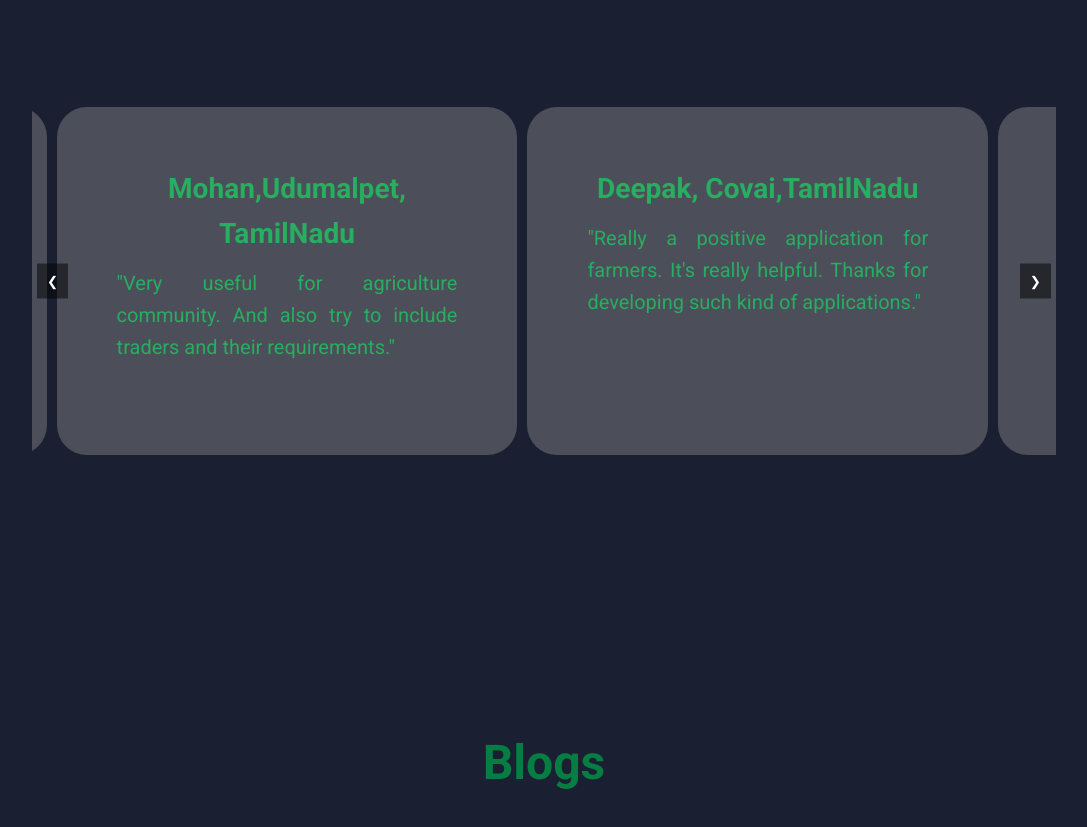
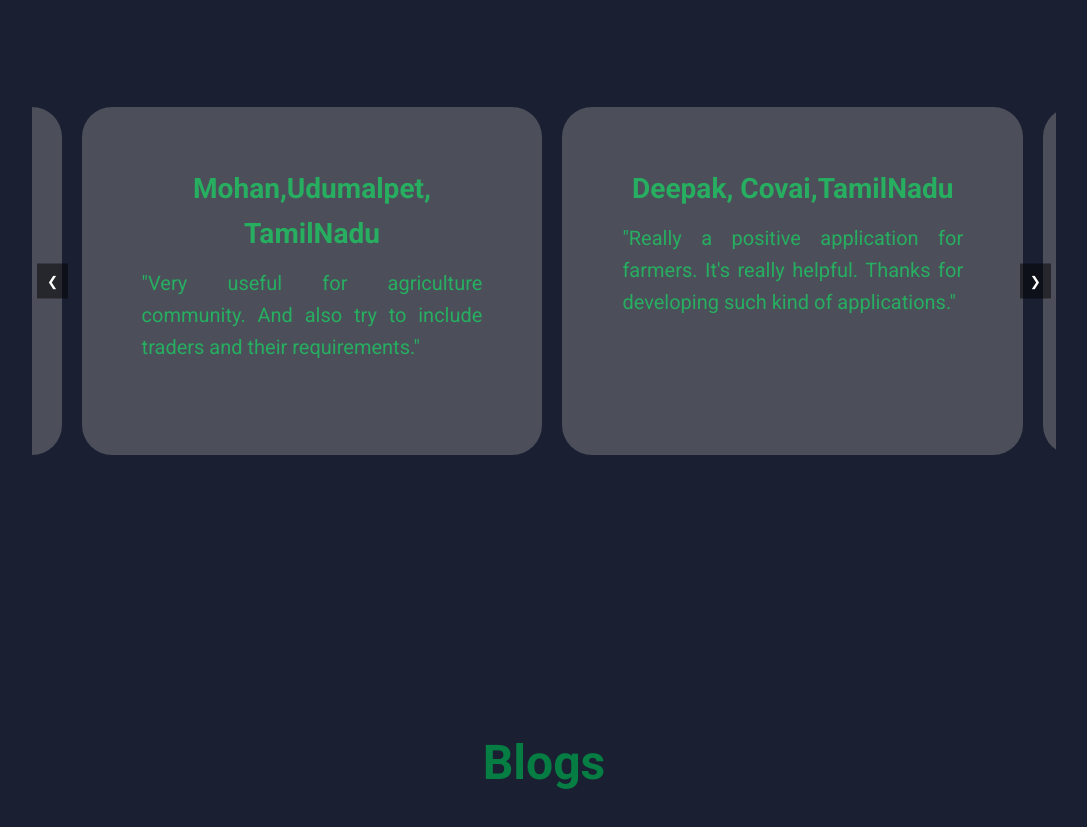
Before and after one commit to SoftwareSage/FarmDay_Web, a plain HTML site: page index.html in a window 1280 px wide. Shown: the part 2513-3340 px from the top of the page, without its empty margins (96-1183 px from the left). Drawn offline with nearby package versions, Linux system fonts and the light colour scheme.

Commit message:
styles.css

```diff
--- a/styles.css
+++ b/styles.css
@@ -686,7 +686,7 @@ nav {
 
     border-radius: 30px;
     box-sizing: border-box;
-    margin: 60px 5px;
+    margin: 60px 10px;
     transition: transform 0.3s ease;
     border-width: 6px;
 
@@ -697,6 +697,7 @@ nav {
     cursor: pointer;
     border-radius: 20px;
     border-width: 10px;
+    box-shadow: 0 25px 50px rgba(26, 111, 42, 0.805);
 }
 
 .review-card h3 {
```
